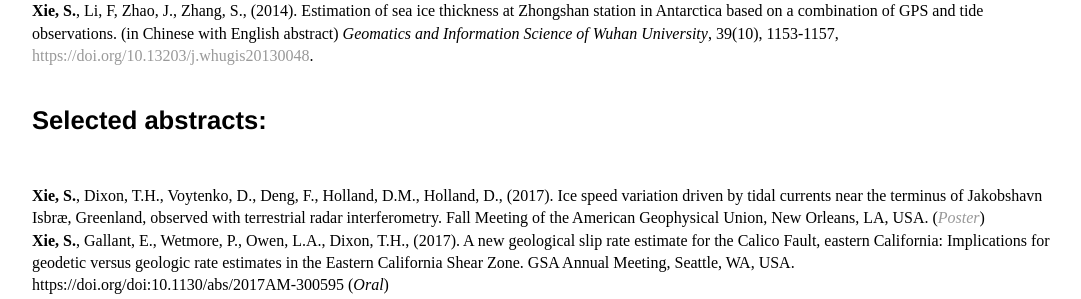
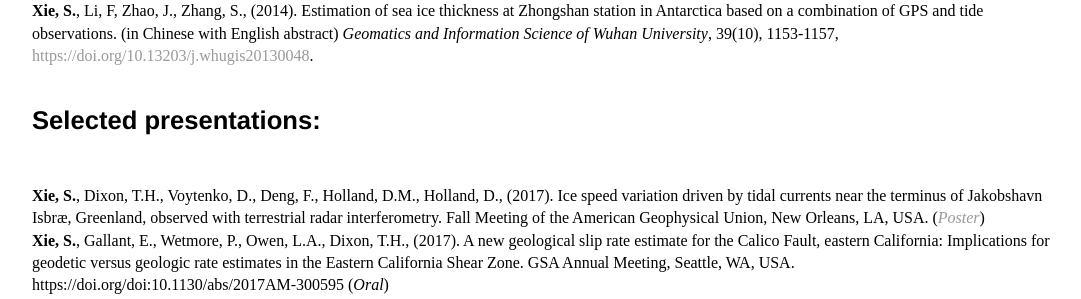
Before and after one commit to suruixie/suruixie.github.io, a Jekyll site: the page built from publications/index.html, in a window 1280 px wide. Shown: the part 353-652 px from the top of the page, without its empty margins (96-1177 px from the left). Built offline with Jekyll 4.4.1, drawn with Linux system fonts in a browser that asks for light colours; a style sheet for code colours, icons or effects is not loaded.

Commit message:
Update index.html

```diff
--- a/publications/index.html
+++ b/publications/index.html
@@ -5,7 +5,7 @@
 <link rel="stylesheet" href="https://cdn.rawgit.com/jpswalsh/academicons/master/css/academicons.min.css">
 <div class="publications">
 
-	<h4>Selected peer-reviewed publications (full list on <i class="ai ai-google-scholar ai-3x"></i>):</h4>
+	<h4>Selected peer-reviewed publications (full list on <i class="ai ai-google-scholar ai-1x"></i>):</h4>
 	<p style="font-size:1.0em;">
 		Dixon, T.H., <strong>Xie, S.</strong>, (2018). A kinematic model for the evolution of the Eastern California Shear Zone and Garlock Fault, Mojave Desert, California. <em>Earth Planet. Sci. Lett.</em>, 494, 60-68, <a href="https://doi.org/10.1016/j.epsl.2018.04.050">https://doi.org/10.1016/j.epsl.2018.04.050</a>.  <br>
 		<br style="line-height:0.1em">
@@ -18,7 +18,7 @@
 	</p>
 
 
-	<h4>Selected abstracts:</h4>
+	<h4>Selected presentations:</h4>
 	<p style="font-size:1.0em;">
 		<strong>Xie, S.</strong>, Dixon, T.H., Voytenko, D., Deng, F., Holland, D.M., Holland, D., (2017). Ice speed variation driven by tidal currents near the terminus of Jakobshavn Isbræ, Greenland, observed with terrestrial radar interferometry. Fall Meeting of the American Geophysical Union, New Orleans, LA, USA. (<em><a href="../files/Xie_AGU17.pdf">Poster</a></em>)<br>
 		<strong>Xie, S.</strong>, Gallant, E., Wetmore, P., Owen, L.A., Dixon, T.H., (2017). A new geological slip rate estimate for the Calico Fault, eastern California: Implications for geodetic versus geologic rate estimates in the Eastern California Shear Zone. GSA Annual Meeting, Seattle, WA, USA. https://doi.org/doi:10.1130/abs/2017AM-300595 (<em>Oral</em>)<br>
```
